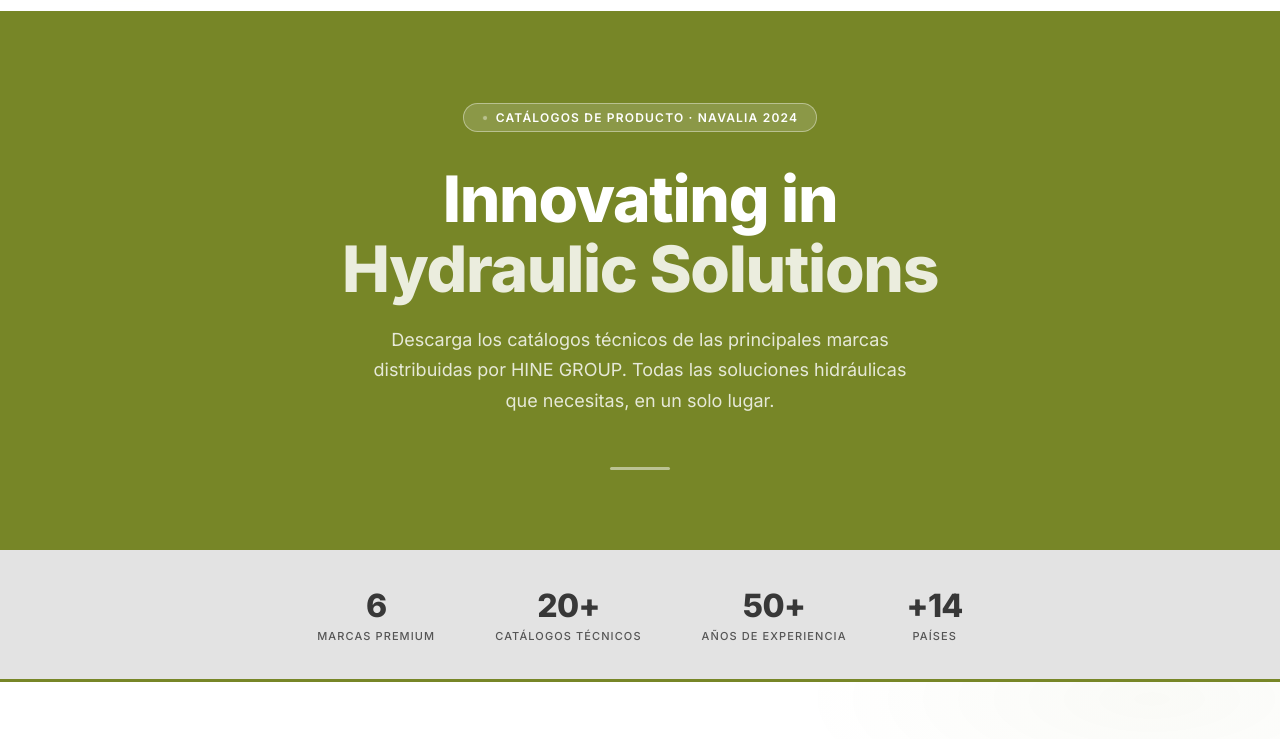
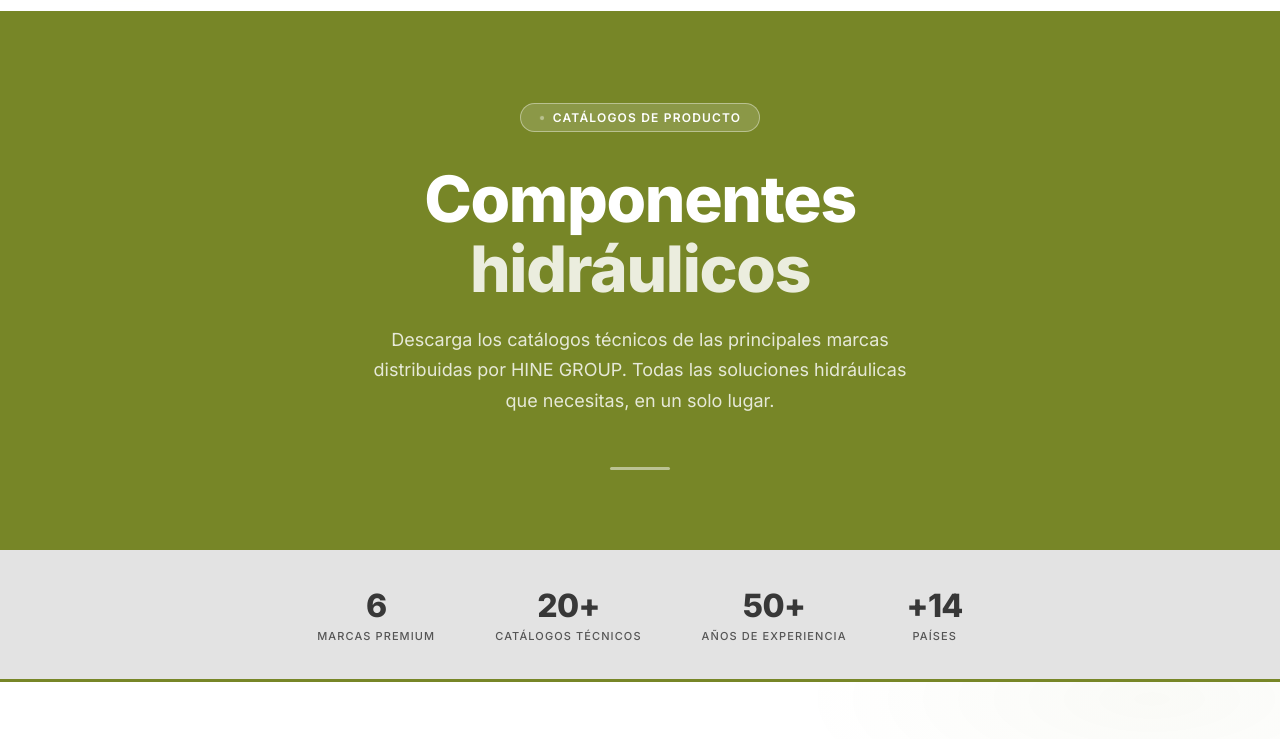
Before and after one commit to lali-bot/hine_navalia, a plain HTML site: page index.html in a window 1280 px wide. Shown: the part 61-800 px from the top of the page. Drawn offline with Linux system fonts and the light colour scheme.

Commit message:
Update index.html

```diff
--- a/index.html
+++ b/index.html
@@ -536,8 +536,8 @@
 
   <!-- ─── HERO ─── -->
   <section class="hero">
-    <div class="hero-badge">Catálogos de Producto · Navalia 2024</div>
-    <h1>Innovating in<br/><span>Hydraulic Solutions</span></h1>
+    <div class="hero-badge">Catálogos de Producto</div>
+    <h1>Componentes<br/><span>hidráulicos</span></h1>
     <p>Descarga los catálogos técnicos de las principales marcas distribuidas por HINE GROUP. Todas las soluciones hidráulicas que necesitas, en un solo lugar.</p>
     <div class="hero-divider"></div>
   </section>
```
